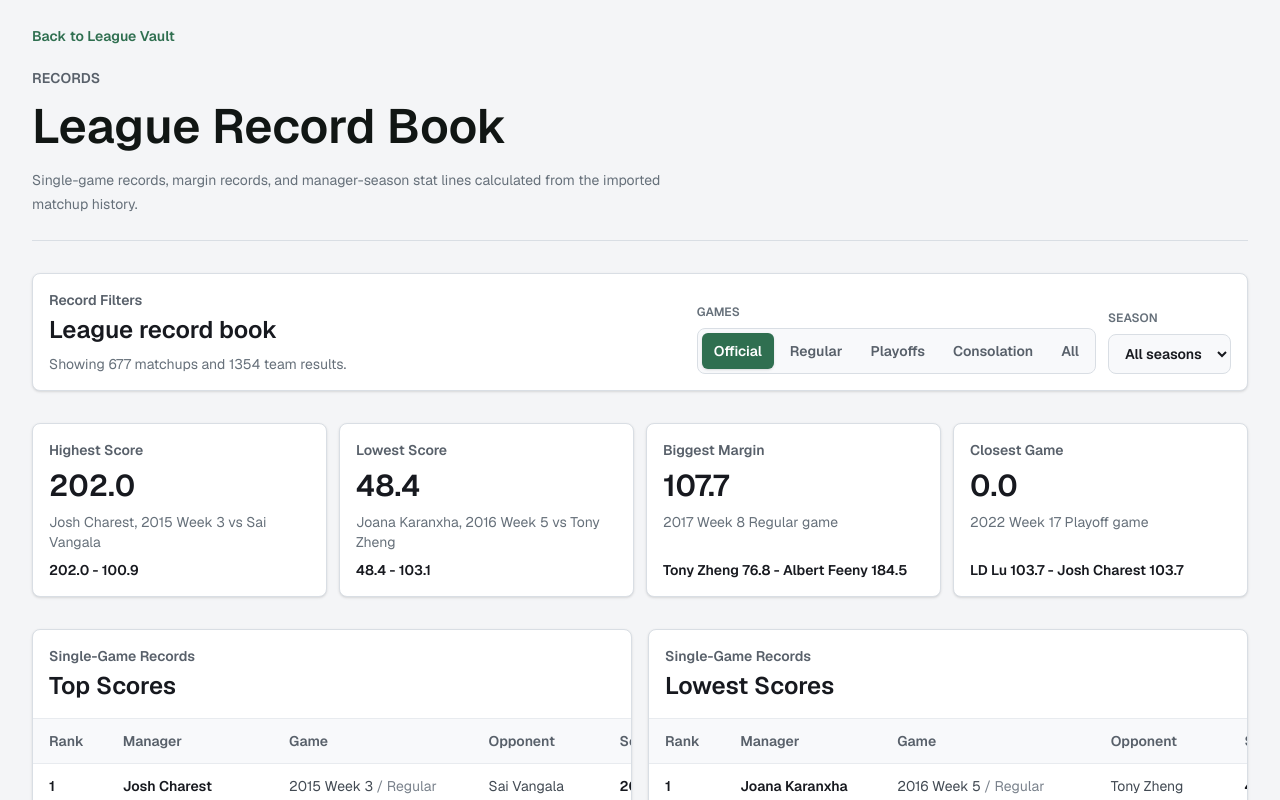
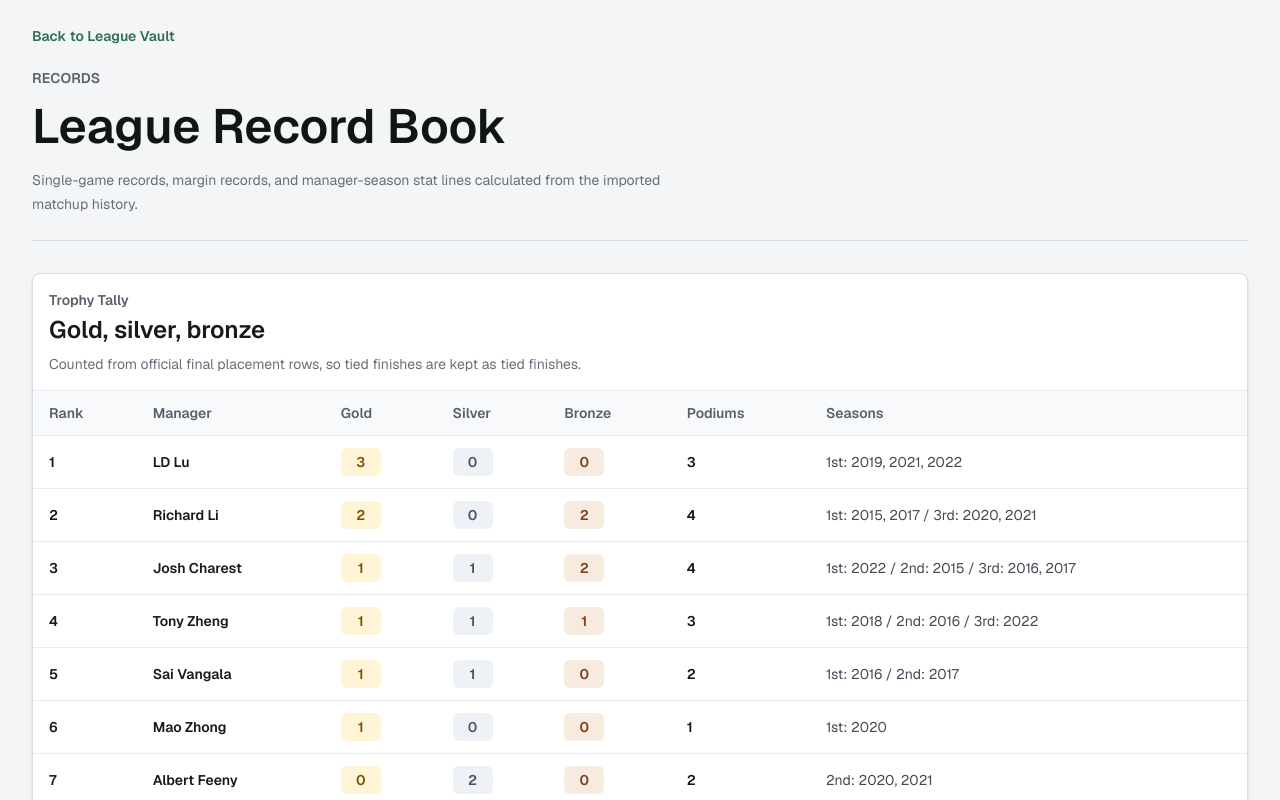
Before and after one commit to richardliiscool/fantasy-league-history, a Next.js app: page /records in a window 1280 px wide. Shown: the top 800 px of the page. Built offline with nearby package versions, Linux system fonts and the light colour scheme.

Commit message:
Add records podium tally

```diff
--- a/src/components/RecordsDashboard.tsx
+++ b/src/components/RecordsDashboard.tsx
@@ -13,6 +13,7 @@ import type {
   RecordGameScope,
   RecordsProfile,
   SeasonPerformanceRow,
+  TrophyTallyRow,
 } from "@/lib/stats/recordsProfile";
 import {
   SegmentedControl,
@@ -183,6 +184,8 @@ export function RecordsDashboard({ profile }: RecordsDashboardProps) {
 
   return (
     <div className="flex flex-col gap-8">
+      <TrophyTallyTable rows={profile.trophyTallies} />
+
       <section className="overflow-hidden rounded-lg border border-[#d9dee4] bg-white shadow-sm">
         <div className="flex flex-col gap-4 px-4 py-4 xl:flex-row xl:items-end xl:justify-between">
           <div>
@@ -255,6 +258,95 @@ export function RecordsDashboard({ profile }: RecordsDashboardProps) {
         onSort={handlePerformanceSort}
       />
     </div>
+  );
+}
+
+function TrophyTallyTable({ rows }: { rows: TrophyTallyRow[] }) {
+  return (
+    <section className="overflow-hidden rounded-lg border border-[#d9dee4] bg-white shadow-sm">
+      <div className="border-b border-[#e8ebef] px-4 py-4">
+        <p className="text-sm font-semibold text-[#58606a]">
+          Trophy Tally
+        </p>
+        <h2 className="mt-1 text-2xl font-semibold text-[#17191f]">
+          Gold, silver, bronze
+        </h2>
+        <p className="mt-2 text-sm leading-5 text-[#66707a]">
+          Counted from official final placement rows, so tied finishes are kept
+          as tied finishes.
+        </p>
+      </div>
+      <div className="overflow-x-auto">
+        <table className="w-full min-w-[900px] border-collapse text-left text-sm">
+          <thead className="bg-[#f8f9fb] text-[#58606a]">
+            <tr>
+              <th className="px-4 py-3 font-semibold">Rank</th>
+              <th className="px-4 py-3 font-semibold">Manager</th>
+              <th className="px-4 py-3 font-semibold">Gold</th>
+              <th className="px-4 py-3 font-semibold">Silver</th>
+              <th className="px-4 py-3 font-semibold">Bronze</th>
+              <th className="px-4 py-3 font-semibold">Podiums</th>
+              <th className="px-4 py-3 font-semibold">Seasons</th>
+            </tr>
+          </thead>
+          <tbody>
+            {rows.map((row, index) => (
+              <tr key={row.managerId} className="border-t border-[#e8ebef]">
+                <td className="px-4 py-3 font-semibold text-[#17191f]">
+                  {index + 1}
+                </td>
+                <td className="px-4 py-3 font-semibold">
+                  <Link
+                    href={`/managers/${row.managerId}`}
+                    className="text-[#17191f] underline-offset-4 hover:text-[#2f6f50] hover:underline"
+                  >
+                    {row.managerName}
+                  </Link>
+                </td>
+                <td className="px-4 py-3">
+                  <PodiumCount value={row.gold} tone="gold" />
+                </td>
+                <td className="px-4 py-3">
+                  <PodiumCount value={row.silver} tone="silver" />
+                </td>
+                <td className="px-4 py-3">
+                  <PodiumCount value={row.bronze} tone="bronze" />
+                </td>
+                <td className="px-4 py-3 font-semibold text-[#17191f]">
+                  {row.totalPodiums}
+                </td>
+                <td className="px-4 py-3 text-[#424a53]">
+                  {formatPodiumYears(row)}
+                </td>
+              </tr>
+            ))}
+          </tbody>
+        </table>
+      </div>
+    </section>
+  );
+}
+
+function PodiumCount({
+  value,
+  tone,
+}: {
+  value: number;
+  tone: "gold" | "silver" | "bronze";
+}) {
+  const toneClass =
+    tone === "gold"
+      ? "bg-[#fff4d6] text-[#7c5200]"
+      : tone === "silver"
+        ? "bg-[#eef2f6] text-[#4b5563]"
+        : "bg-[#f7eadf] text-[#7a3f1d]";
+
+  return (
+    <span
+      className={`inline-flex min-w-10 justify-center rounded-md px-2 py-1 text-sm font-semibold ${toneClass}`}
+    >
+      {value}
+    </span>
   );
 }
 
@@ -777,6 +869,20 @@ function formatGameRecordDetail(row: GameRecordRow | undefined) {
   return `${row.managerName}, ${row.seasonYear} Week ${row.weekNumber} vs ${row.opponentManagerName}`;
 }
 
+function formatPodiumYears(row: TrophyTallyRow) {
+  const parts = [
+    formatPodiumYearGroup("1st", row.firstPlaceYears),
+    formatPodiumYearGroup("2nd", row.secondPlaceYears),
+    formatPodiumYearGroup("3rd", row.thirdPlaceYears),
+  ].filter(Boolean);
+
+  return parts.length > 0 ? parts.join(" / ") : "No podiums";
+}
+
+function formatPodiumYearGroup(label: string, years: number[]) {
+  return years.length > 0 ? `${label}: ${years.join(", ")}` : "";
+}
+
 function formatGameRecordScoreLine(row: GameRecordRow | undefined) {
   if (!row) {
     return "";
--- a/src/lib/stats/recordsProfile.ts
+++ b/src/lib/stats/recordsProfile.ts
@@ -65,8 +65,21 @@ export type SeasonPerformanceRowsByScope = Record<
   SeasonPerformanceRow[]
 >;
 
+export type TrophyTallyRow = {
+  managerId: EntityId;
+  managerName: string;
+  gold: number;
+  silver: number;
+  bronze: number;
+  totalPodiums: number;
+  firstPlaceYears: number[];
+  secondPlaceYears: number[];
+  thirdPlaceYears: number[];
+};
+
 export type RecordsProfile = {
   seasons: RecordsSeason[];
+  trophyTallies: TrophyTallyRow[];
   gameRows: GameRecordRow[];
   matchupRows: MatchupRecordRow[];
   seasonPerformanceRowsByScope: SeasonPerformanceRowsByScope;
@@ -198,6 +211,116 @@ const getSeasonPerformanceRows = (
       });
   });
 
+const emptyTrophyTally = (
+  managerId: EntityId,
+  managerName: string,
+): TrophyTallyRow => ({
+  managerId,
+  managerName,
+  gold: 0,
+  silver: 0,
+  bronze: 0,
+  totalPodiums: 0,
+  firstPlaceYears: [],
+  secondPlaceYears: [],
+  thirdPlaceYears: [],
+});
+
+const addPodiumFinish = (
+  tally: TrophyTallyRow,
+  finish: number,
+  seasonYear: number,
+) => {
+  if (finish === 1) {
+    tally.gold += 1;
+    tally.firstPlaceYears.push(seasonYear);
+  } else if (finish === 2) {
+    tally.silver += 1;
+    tally.secondPlaceYears.push(seasonYear);
+  } else if (finish === 3) {
+    tally.bronze += 1;
+    tally.thirdPlaceYears.push(seasonYear);
+  }
+
+  tally.totalPodiums = tally.gold + tally.silver + tally.bronze;
+};
+
+const getTrophyTallies = (data: LeagueData): TrophyTallyRow[] => {
+  const managerById = new Map(
+    data.managers.map((manager) => [manager.id, manager]),
+  );
+  const seasonById = new Map(
+    data.seasons.map((season) => [season.id, season]),
+  );
+  const teamById = new Map(data.teams.map((team) => [team.id, team]));
+  const tallies = new Map<EntityId, TrophyTallyRow>();
+  const countedPlacements = new Set<string>();
+
+  for (const matchup of data.matchups) {
+    if (!matchup.isFinalSeedingGame || !matchup.finalStanding) {
+      continue;
+    }
+
+    const season = seasonById.get(matchup.seasonId);
+
+    if (!season) {
+      throw new Error(`Missing season for matchup "${matchup.id}".`);
+    }
+
+    const placements = [
+      {
+        score: matchup.scores[0],
+        finish: matchup.finalStanding.firstTeamFinish,
+      },
+      {
+        score: matchup.scores[1],
+        finish: matchup.finalStanding.secondTeamFinish,
+      },
+    ];
+
+    for (const placement of placements) {
+      if (![1, 2, 3].includes(placement.finish)) {
+        continue;
+      }
+
+      const team = teamById.get(placement.score.teamId);
+
+      if (!team) {
+        throw new Error(`Missing team for score "${placement.score.teamId}".`);
+      }
+
+      const manager = managerById.get(team.managerId);
+
+      if (!manager) {
+        throw new Error(`Missing manager for team "${team.id}".`);
+      }
+
+      const placementKey = `${season.id}:${manager.id}`;
+
+      if (countedPlacements.has(placementKey)) {
+        continue;
+      }
+
+      countedPlacements.add(placementKey);
+
+      const existingTally =
+        tallies.get(manager.id) ??
+        emptyTrophyTally(manager.id, manager.displayName);
+      addPodiumFinish(existingTally, placement.finish, season.year);
+      tallies.set(manager.id, existingTally);
+    }
+  }
+
+  return Array.from(tallies.values()).sort(
+    (first, second) =>
+      second.gold - first.gold ||
+      second.silver - first.silver ||
+      second.bronze - first.bronze ||
+      second.totalPodiums - first.totalPodiums ||
+      first.managerName.localeCompare(second.managerName),
+  );
+};
+
 export const matchesRecordGameScope = (
   row: Pick<GameRecordRow | MatchupRecordRow, "gameType">,
   scope: RecordGameScope,
@@ -224,6 +347,7 @@ export const getRecordsProfile = (data: LeagueData): RecordsProfile => {
         label: season.label,
       }))
       .sort((first, second) => first.seasonYear - second.seasonYear),
+    trophyTallies: getTrophyTallies(data),
     gameRows: gameResults.map(toGameRecordRow).sort(compareGamesAscending),
     matchupRows: getMatchupRows(gameResults),
     seasonPerformanceRowsByScope: GAME_SCOPES.reduce(
```
Also changed, not shown: 2 other files (tests, documents, lock files or other folders).
